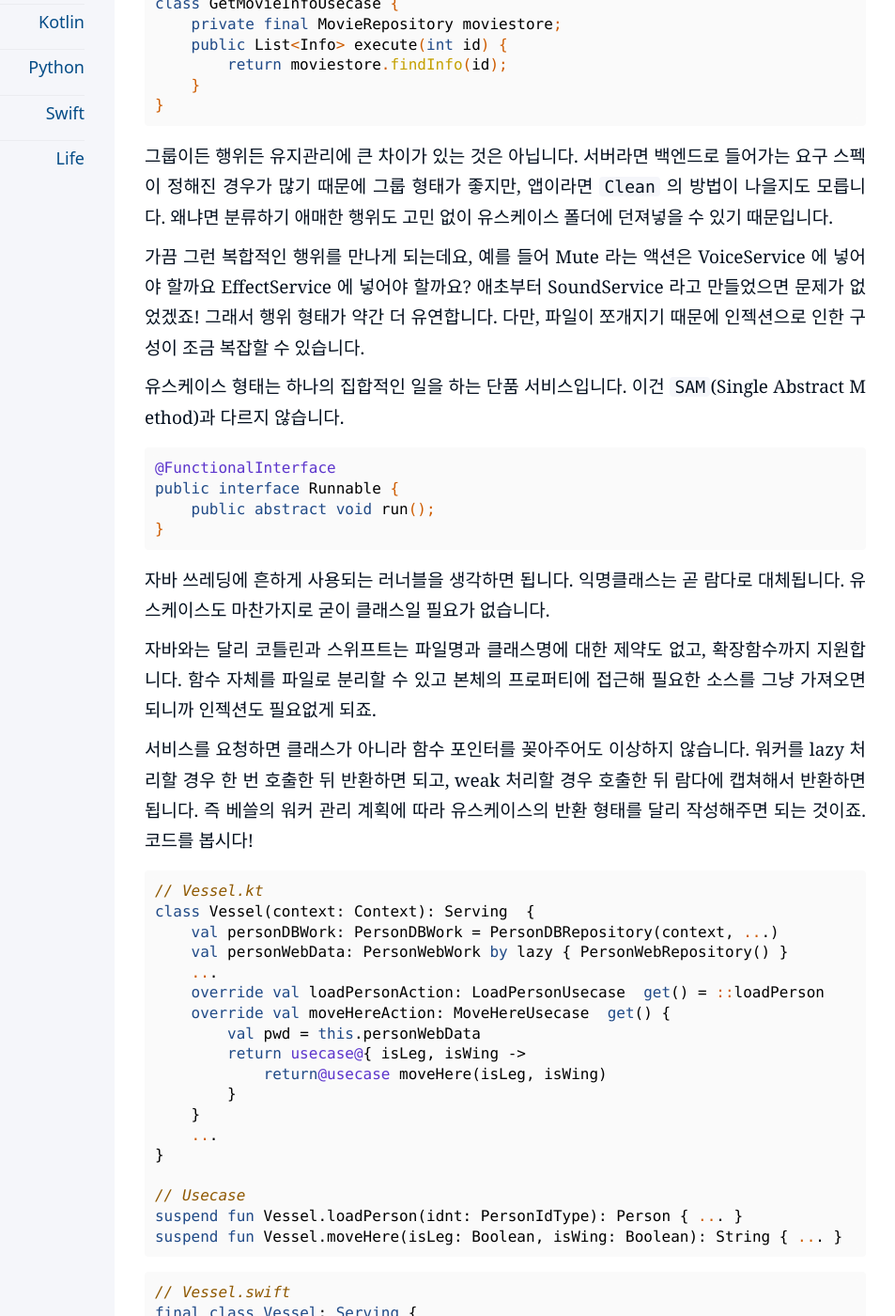
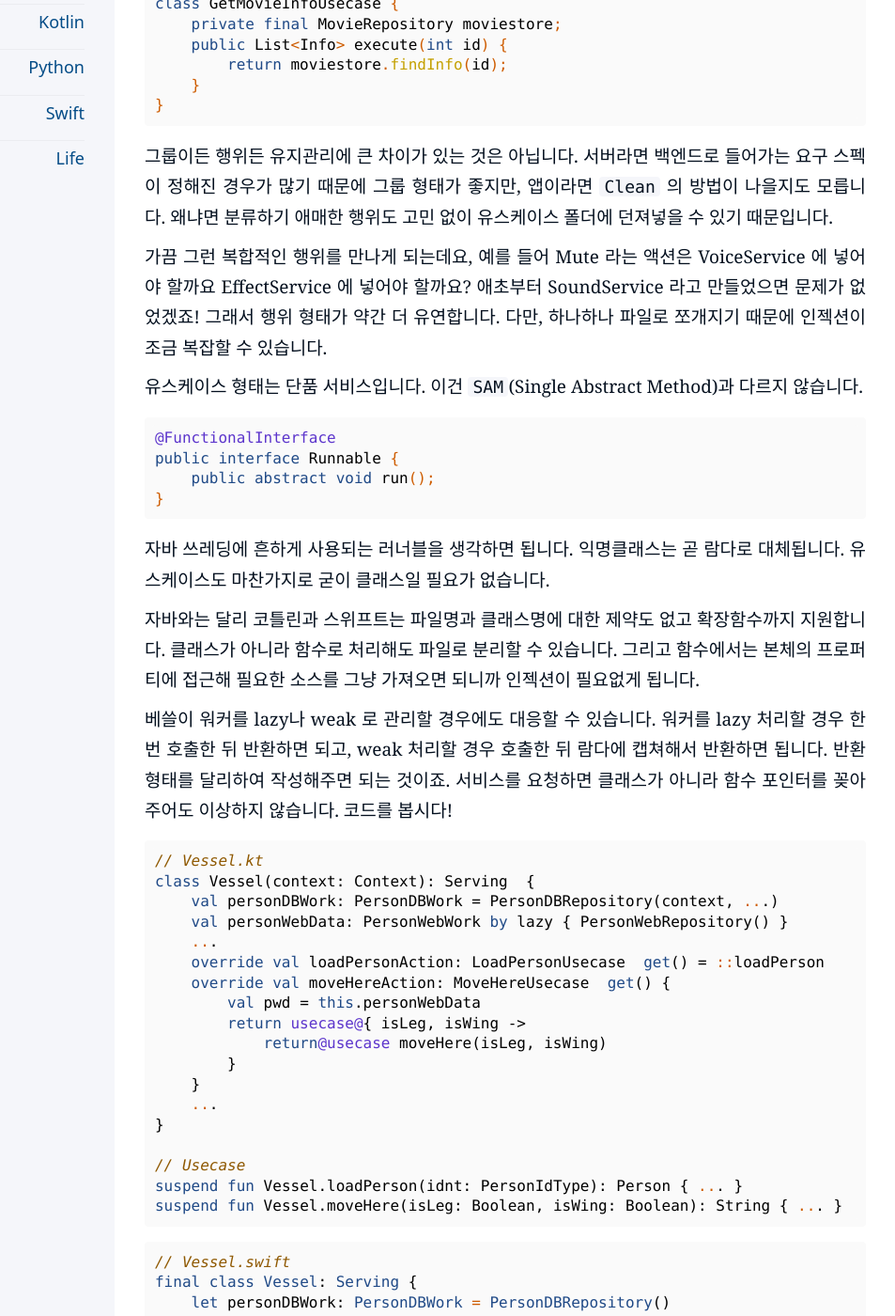
Before and after one commit to kiroshin/kiroshin.github.io, a Jekyll site: the page built from _posts/2024-07-22-hello-pure.md, in a window 1280 px wide and 1400 px high, scrolled down 4627 px. Shown: the whole window at 94% size, without its empty margins (198-1151 px from the left). Built offline with Jekyll 4.4.1, drawn with Linux system fonts in a browser that asks for light colours; some of the changed text lies outside the part shown.

Commit message:
Update 2024-07-22-hello-pure.md

````diff
--- a/_posts/2024-07-22-hello-pure.md
+++ b/_posts/2024-07-22-hello-pure.md
@@ -154,9 +154,9 @@ class GetMovieInfoUsecase {
 
 그룹이든 행위든 유지관리에 큰 차이가 있는 것은 아닙니다. 서버라면 백엔드로 들어가는 요구 스펙이 정해진 경우가 많기 때문에 그룹 형태가 좋지만, 앱이라면 `Clean` 의 방법이 나을지도 모릅니다. 왜냐면 분류하기 애매한 행위도 고민 없이 유스케이스 폴더에 던져넣을 수 있기 때문입니다.
 
-가끔 그런 복합적인 행위를 만나게 되는데요, 예를 들어 Mute 라는 액션은 VoiceService 에 넣어야 할까요 EffectService 에 넣어야 할까요? 애초부터 SoundService 라고 만들었으면 문제가 없었겠죠! 그래서 행위 형태가 약간 더 유연합니다. 다만, 파일이 쪼개지기 때문에 인젝션으로 인한 구성이 조금 복잡할 수 있습니다.
+가끔 그런 복합적인 행위를 만나게 되는데요, 예를 들어 Mute 라는 액션은 VoiceService 에 넣어야 할까요 EffectService 에 넣어야 할까요? 애초부터 SoundService 라고 만들었으면 문제가 없었겠죠! 그래서 행위 형태가 약간 더 유연합니다. 다만, 하나하나 파일로 쪼개지기 때문에 인젝션이 조금 복잡할 수 있습니다.
 
-유스케이스 형태는 하나의 집합적인 일을 하는 단품 서비스입니다. 이건 `SAM`(Single Abstract Method)과 다르지 않습니다.
+유스케이스 형태는 단품 서비스입니다. 이건 `SAM`(Single Abstract Method)과 다르지 않습니다.
 
 ```java
 @FunctionalInterface
@@ -167,9 +167,9 @@ public interface Runnable {
 
 자바 쓰레딩에 흔하게 사용되는 러너블을 생각하면 됩니다. 익명클래스는 곧 람다로 대체됩니다. 유스케이스도 마찬가지로 굳이 클래스일 필요가 없습니다.
 
-자바와는 달리 코틀린과 스위프트는 파일명과 클래스명에 대한 제약도 없고, 확장함수까지 지원합니다. 함수 자체를 파일로 분리할 수 있고 본체의 프로퍼티에 접근해 필요한 소스를 그냥 가져오면 되니까 인젝션도 필요없게 되죠.
+자바와는 달리 코틀린과 스위프트는 파일명과 클래스명에 대한 제약도 없고 확장함수까지 지원합니다. 클래스가 아니라 함수로 처리해도 파일로 분리할 수 있습니다. 그리고 함수에서는 본체의 프로퍼티에 접근해 필요한 소스를 그냥 가져오면 되니까 인젝션이 필요없게 됩니다.
 
-서비스를 요청하면 클래스가 아니라 함수 포인터를 꽂아주어도 이상하지 않습니다. 워커를 lazy 처리할 경우 한 번 호출한 뒤 반환하면 되고, weak 처리할 경우 호출한 뒤 람다에 캡쳐해서 반환하면 됩니다. 즉 베쓸의 워커 관리 계획에 따라 유스케이스의 반환 형태를 달리 작성해주면 되는 것이죠. 코드를 봅시다!
+베쓸이 워커를 lazy나 weak 로 관리할 경우에도 대응할 수 있습니다. 워커를 lazy 처리할 경우 한 번 호출한 뒤 반환하면 되고, weak 처리할 경우 호출한 뒤 람다에 캡쳐해서 반환하면 됩니다. 반환 형태를 달리하여 작성해주면 되는 것이죠. 서비스를 요청하면 클래스가 아니라 함수 포인터를 꽂아주어도 이상하지 않습니다. 코드를 봅시다!
 
 ```kotlin
 // Vessel.kt
@@ -213,9 +213,9 @@ extension Vessel {
 }
 ```
 
-베쓸은 프로퍼티로 유스케이스를 제공할 때 람다를 반환할지 내부함수를 반환할지 결정할 수 있습니다. 게다가 유스케이스가 워커 함수를 단순 연결하는 경우에도 간편합니다. 이 형태는 구성상 typealias 만 정의하면 인터페이스를 따로 만들지 않아도 되기 때문에 매우 유연합니다. 서비스 목적만 달성하면 되니까 클래스냐 아니냐는 중요하지 않습니다!
+베쓸은 프로퍼티로 유스케이스를 제공할 때 람다를 반환할지 내부함수를 반환할지 결정할 수 있습니다. 유스케이스가 워커 함수를 단순 연결하는 경우에도 간편합니다. 이 형태는 구성상 typealias 만 정의하면 인터페이스를 따로 만들지 않아도 되기 때문에 매우 유연합니다. 서비스 목적만 달성하면 되니까 클래스냐 아니냐는 중요하지 않습니다!
 
-저는 이것이 Usecase 의 형태에 더 적합하다고 생각합니다. 이상하게도, 클린아키텍처 형태로 구성했다는 수많은 샘플들을 검토해봤지만 이렇게 설계하는 경우를 본 적이 없네요.
+저는 이것이 Usecase 의 형태에 더 적합하다고 생각합니다.
 
 
 ## 관찰 가능한 전역 상태 `AppState`
@@ -298,7 +298,7 @@ extension Publisher where Self.Failure == Never {
 
 뷰모델이 앱상태를 가져오는 코드를 보겠습니다. 이 객체는 `field` 그룹의 `isRegion` 속성이 바뀌는 것에만 관심 있습니다. 여러 조건을 묶어서 다른 `Stored` 를 만들 수도 있습니다.
 
-이쯤 되면 차라리 Multi-Source 가 낫지 않냐고 할 수도 있는데, 그러면 컨테이너만 많아지고 관리하는 것이 번거롭게 됩니다. Single-Source 가 더 유연해 보입니다. 필요한 속성을 조합하여 distinct 처리를 할 수 있고, 특정 조합이 상당히 반복된다면 리팩토링 과정에서 Shared 처리하여 부하를 더 줄일 수도 있으니까요.
+이쯤 되면 차라리 Multi-Source 가 낫지 않냐고 할 수도 있는데, 그러면 컨테이너만 많아지고 관리하는 것이 번거롭게 됩니다. Single-Source 가 더 유연합니다. 필요한 속성을 조합하여 distinct 처리할 수도 있고, 특정 조합이 상당히 반복된다면 리팩토링 과정에서 Shared 처리하여 부하를 더 줄일 수도 있으니까요.
 
 
 ## 상태변화는 `Action`, 자료읽기는 `Query`
````
Also changed, not shown: other parts of _posts/2024-07-22-hello-pure.md (+1 -1 lines).
